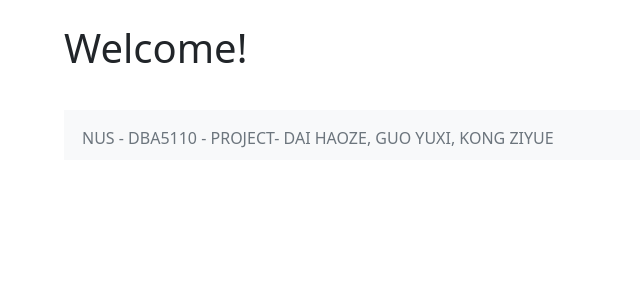
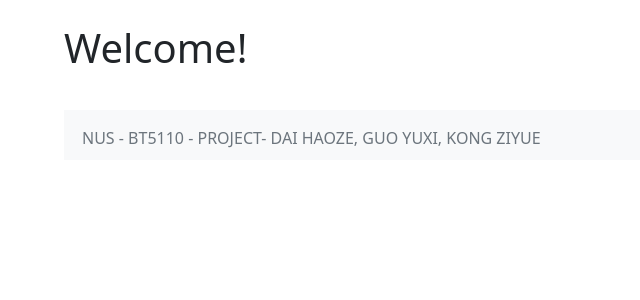
Before and after one commit to ReynardZ/ct1, a Flask app: page / in a window 1280 px wide. Shown: the part 73-373 px from the top of the page, without its empty margins (0-640 px from the left). Run offline with Flask 2, Linux system fonts and the light colour scheme.

Commit message:
Update base.html

```diff
--- a/src/templates/base.html
+++ b/src/templates/base.html
@@ -37,7 +37,7 @@
 <footer class="footer mt-auto py-3 bg-light" style="height:50px;margin-top: -50px">
         <div class="container">
             <span class="text-muted">
-               NUS - DBA5110 - PROJECT- DAI HAOZE, GUO YUXI, KONG ZIYUE
+               NUS - BT5110 - PROJECT- DAI HAOZE, GUO YUXI, KONG ZIYUE
             </span>
         </div>
     </footer>
```
